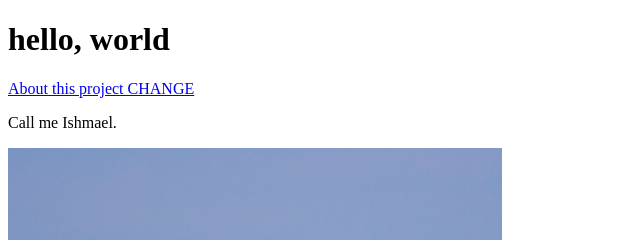
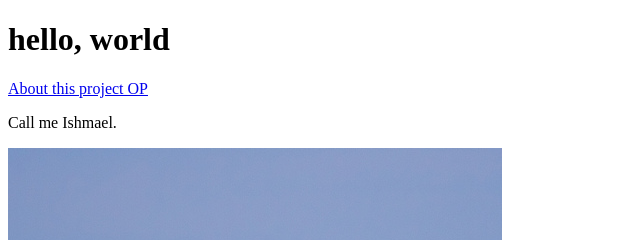
Before and after one commit to KevKev-ui/website, a plain HTML site: page index.html in a window 1280 px wide. Shown: the top 240 px of the page, 0-640 px from the left. Drawn offline with Linux system fonts and the light colour scheme.

Commit message:
Alice href now change OP

```diff
--- a/index.html
+++ b/index.html
@@ -5,7 +5,7 @@
   </head>
   <body>
     <h1>hello, world</h1>
-    <a href="about.html">About this project CHANGE</a>
+    <a href="about.html">About this project OP</a>
     <p>Call me Ishmael.</p>
     <img src="images/breaching_whale.jpg">
   </body>
```
